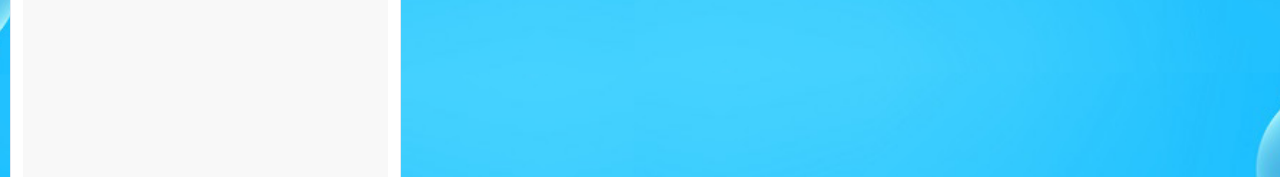
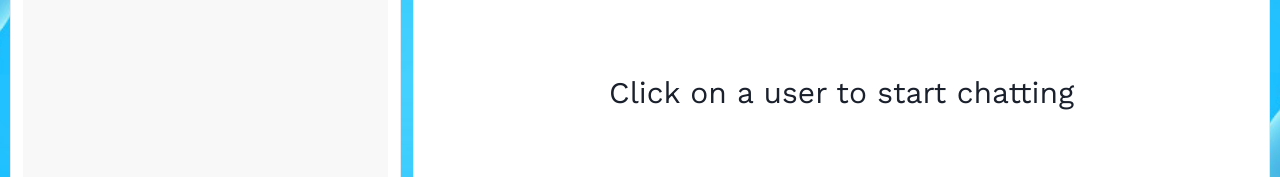
Before and after one commit to sai-oduri/Talk-A-Tive, a React (Vite) app in the folder frontend/: page /chats in a window 1280 px wide. Shown: the part 328-505 px from the top of the page. Built offline with nearby package versions, Linux system fonts and the light colour scheme; no server answers; sample sign-in values are in the browser's storage.

Commit message:
chat box ui

```diff
--- a/frontend/src/components/ChatBox.jsx
+++ b/frontend/src/components/ChatBox.jsx
@@ -1,8 +1,23 @@
 import React from 'react'
+import { ChatState } from "../Context/ChatProvider"
+import { Box } from "@chakra-ui/react";
+import SingleChat from "./SingleChat";
 
-const ChatBox = () => {
+const ChatBox = ({ fetchAgain, setFetchAgain }) => {
+    const { selectedChat } = ChatState();
     return (
-        <div>ChatBox</div>
+        <Box
+            display={{ base: selectedChat ? "flex" : "none", md: "flex" }}
+            alignItems="center"
+            flexDir="column"
+            p={3}
+            bg="white"
+            w={{ base: "100%", md: "68%" }}
+            borderRadius="lg"
+            borderWidth="1px"
+        >
+            <SingleChat fetchAgain={fetchAgain} setFetchAgain={setFetchAgain} />
+        </Box>
     )
 }
 
--- a/frontend/src/components/MyChats.jsx
+++ b/frontend/src/components/MyChats.jsx
@@ -7,7 +7,7 @@
 import { getSender } from "../config/ChatLogics";
 import GroupChatModal from "../components/miscellaneous/GroupChatModal";
 
-const MyChats = () => {
+const MyChats = ({ fetchAgain }) => {
 
     const { user, selectedChat, setSelectedChat, chats, setChats } = ChatState();
     const [loggedUser, setLoggedUser] = useState();
@@ -41,7 +41,7 @@
     useEffect(() => {
         setLoggedUser(JSON.parse(localStorage.getItem("userInfo")));
         fetchChats();
-    }, [])
+    }, [fetchAgain])
 
     return (
         <Box
--- /dev/null
+++ b/frontend/src/components/SingleChat.jsx
@@ -0,0 +1,60 @@
+import React from 'react'
+import { ChatState } from "../Context/ChatProvider"
+import { Box, IconButton, Text } from "@chakra-ui/react";
+import { ArrowBackIcon } from "@chakra-ui/icons";
+import { getSender, getSenderFull } from "../config/ChatLogics";
+import ProfileModal from "./miscellaneous/ProfileModal";
+
+const SingleChat = ({ fetchAgain, setFetchAgain }) => {
+
+    const { user, selectedChat, setSelectedChat } = ChatState();
+
+    return (
+        <>
+            {selectedChat ? (
+                <>
+                    <Text
+                        fontSize={{ base: "28px", md: "30px" }}
+                        pb={3}
+                        px={2}
+                        w="100%"
+                        fontFamily="Work sans"
+                        display="flex"
+                        justifyContent={{ base: "space-between" }}
+                        alignItems="center"
+                    >
+                        <IconButton
+                            display={{ base: "flex", md: "none" }}
+                            icon={<ArrowBackIcon />}
+                            onClick={() => setSelectedChat("")}
+                        />
+
+                        {!selectedChat.isGroupChat ? (
+                            <>
+                                {getSender(user, selectedChat.users)}
+                                <ProfileModal user={getSenderFull(user, selectedChat.users)} />
+                            </>
+                        ) : (
+                            <>
+                                {selectedChat.chatName.toUpperCase()}
+                                {/* <UpdateGroupChatModal
+                                    fetchAgain={fetchAgain}
+                                    setFetchAgain={setFetchAgain}
+                                /> */}
+                            </>
+                        )}
+
+                    </Text>
+                </>
+            ) : (
+                <Box display="flex" alignItems="center" justifyContent="center" h="100%">
+                    <Text fontSize="3xl" pb={3} fontFamily="Work sans">
+                        Click on a user to start chatting
+                    </Text>
+                </Box>
+            )}
+        </>
+    )
+}
+
+export default SingleChat
--- a/frontend/src/config/ChatLogics.js
+++ b/frontend/src/config/ChatLogics.js
@@ -1,3 +1,7 @@
 export const getSender = (loggedUser, users) => {
     return users[0]._id === loggedUser._id ? users[1].name : users[0].name;
 }
+
+export const getSenderFull = (loggedUser, users) => {
+    return users[0]._id === loggedUser._id ? users[1] : users[0];
+}
--- a/frontend/src/pages/ChatPage.jsx
+++ b/frontend/src/pages/ChatPage.jsx
@@ -3,10 +3,12 @@
 import SideDrawer from "../components/miscellaneous/SideDrawer";
 import MyChats from "../components/MyChats";
 import ChatBox from "../components/ChatBox";
+import { useState } from "react";
 
 const ChatPage = () => {
 
     const { user } = ChatState();
+    const [fetchAgain, setFetchAgain] = useState(false);
 
     return (
         <div style={{ width: "100%" }}>
@@ -18,8 +20,8 @@
                 h="91.5vh"
                 p="10px"
             >
-                {user && <MyChats />}
-                {user && <ChatBox />}
+                {user && <MyChats fetchAgain={fetchAgain} />}
+                {user && <ChatBox fetchAgain={fetchAgain} setFetchAgain={setFetchAgain} />}
             </Box>
         </div>
     )
```
